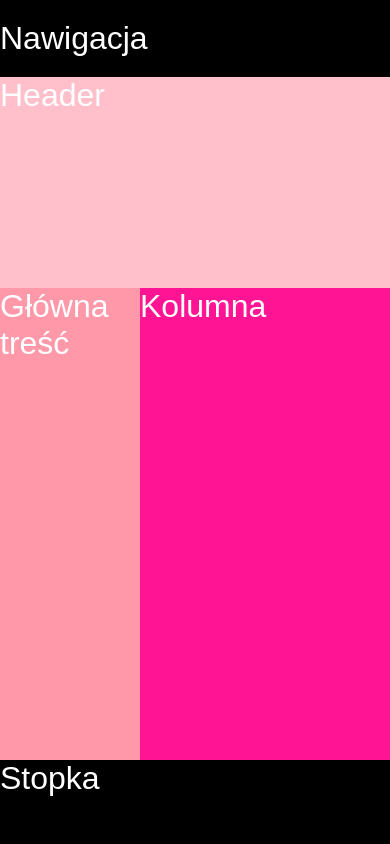
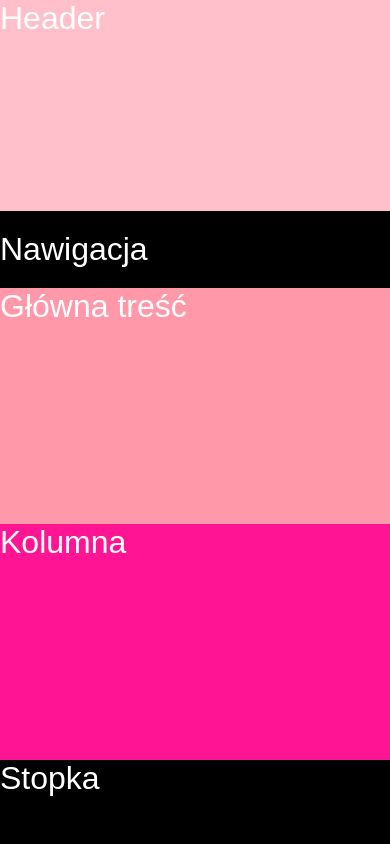
Before and after one commit to byPG/exercises-by-css-flexbox-mq-position, a plain HTML site: page 9. basic structure - flexbox/index.html in a window 390 px wide. Drawn offline with Linux system fonts and the light colour scheme.

Commit message:
next changes

```diff
--- a/9. basic structure - flexbox/style.css
+++ b/9. basic structure - flexbox/style.css
@@ -54,3 +54,21 @@ footer{
     background-color: black;
     flex-basis: 10vh;
 }
+
+
+@media (max-width: 1024px){
+    header{
+        order: -1;
+    }
+
+    section{
+        flex-wrap: wrap;
+    }
+
+    aside{
+        flex-basis: 100%;
+    }
+
+
+
+}
```
